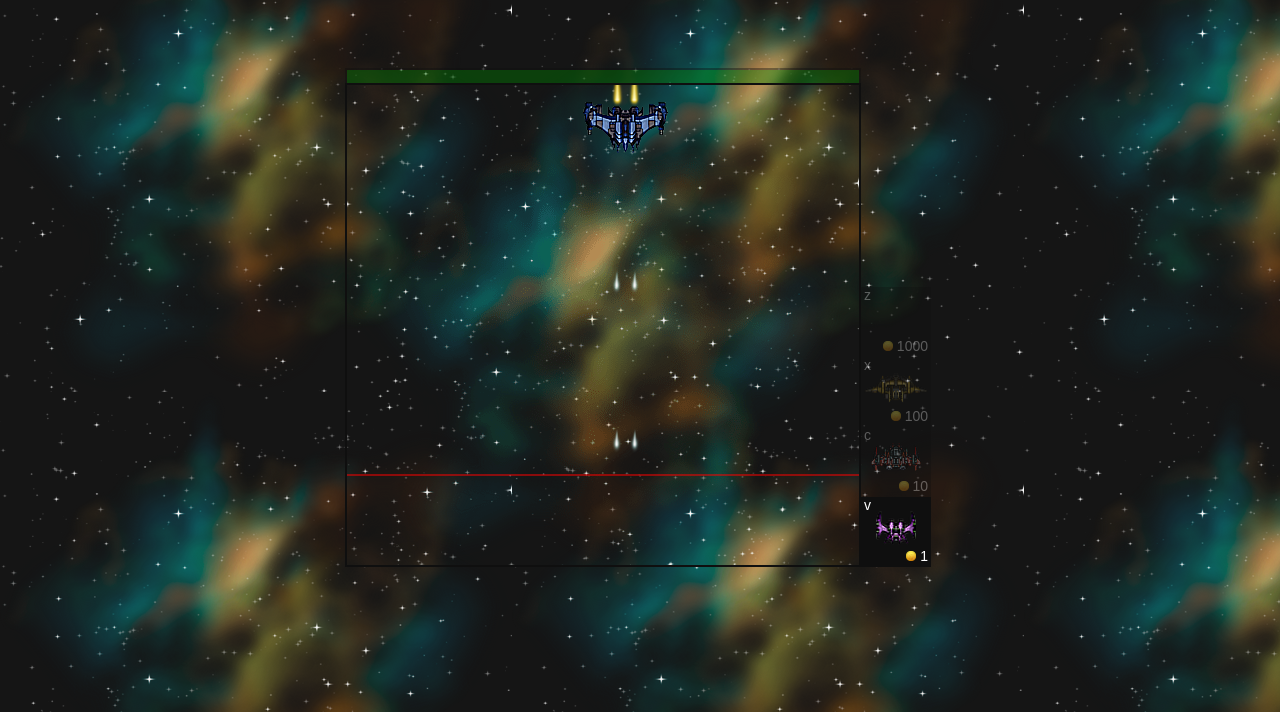
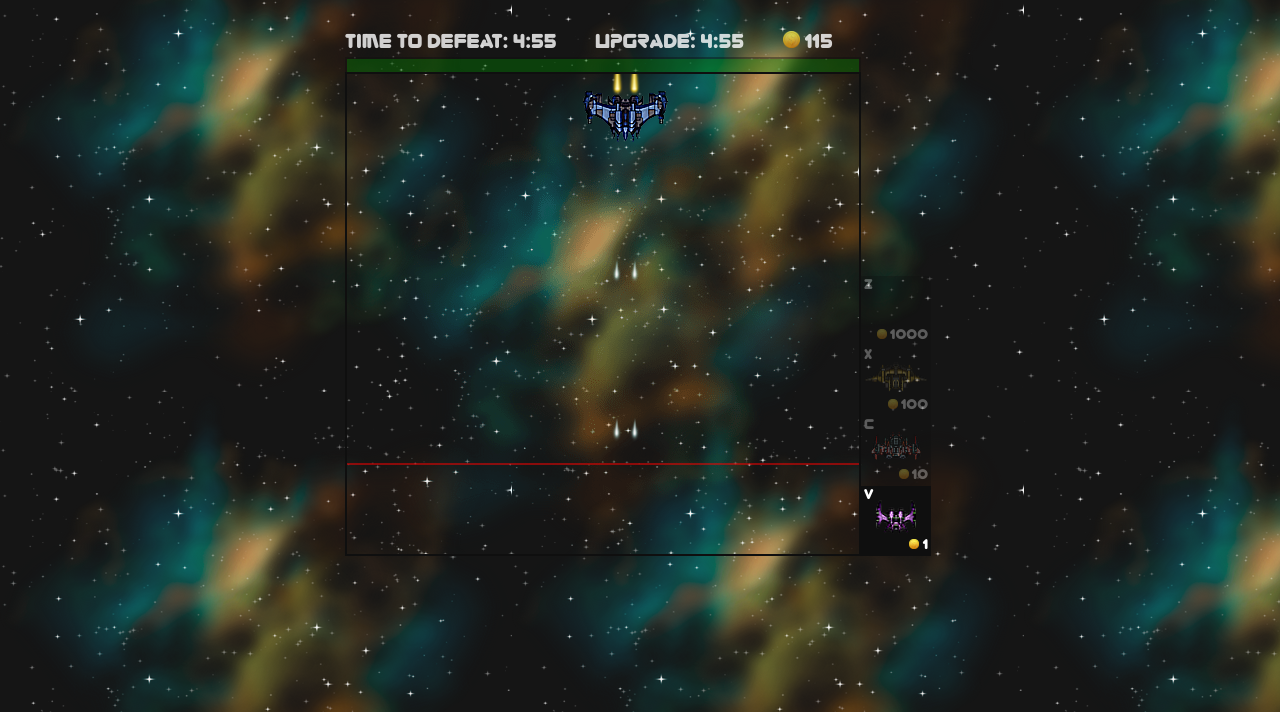
Before and after one commit to marinovich/death-maze, a plain HTML site: page simple-game/index.html in a window 1280 px wide. Shown: the part 88-800 px from the top of the page. Drawn offline with Linux system fonts and the light colour scheme.

Commit message:
master/feature: add gold, time and font

```diff
--- a/simple-game/css/app.css
+++ b/simple-game/css/app.css
@@ -1,11 +1,19 @@
+@font-face {
+    font-family: 'zorqueregular';
+    src: url('../fonts/zorque-webfont.woff2') format('woff2'),
+         url('../fonts/zorque-webfont.woff') format('woff');
+    font-weight: normal;
+    font-style: normal;
+
+}
+
 * {
+    font-family: 'zorqueregular';
     margin: 0;
     padding: 0;
 }
 
 html, body {
-    margin: 0;
-    padding: 0;
     background-color: #151515;
     background-image: url(../img/background.png);
 }
@@ -120,7 +128,6 @@ html, body {
     position: relative;
     left: 3px;
     color: white;
-    font-family: sans-serif;
     font-size: 14px;
 }
 
@@ -130,7 +137,6 @@ html, body {
     bottom: 3px;
     right: 3px;
     color: white;
-    font-family: sans-serif;
     font-size: 14px;
 }
 
@@ -161,3 +167,28 @@ html, body {
     background-position: 50% 25%;
     background-repeat: no-repeat;
 }
+
+#time-block {
+    position: relative;
+    opacity: 0.8;
+}
+
+#time-block div {
+    position: absolute;
+    color: white;
+    font-size: 20px;
+    display: inline-block;
+}
+
+#time-block span {
+    color: white;
+    font-size: 20px;
+}
+
+.gold {
+    left: 438px;
+}
+
+.upgrade {
+    left: 250px;
+}
--- a/simple-game/index.html
+++ b/simple-game/index.html
@@ -24,7 +24,11 @@
 
     <div id="game-field">
     	<div class="wrap">
-    		<div id="time-block"></div>
+    		<div id="time-block">
+                <div class="time">time to defeat: <span id="time-to-defeat"></span></div>
+                <div class="upgrade">upgrade: <span id="time-to-upgrade"></span></div>
+                <div class="gold"><img src="img/coin.png" width="17" height="17">  <span id="gold"></span></div>
+            </div>
     		<canvas id="hp"></canvas>
     		<canvas id="canvas"></canvas>
     		<div id="status-bar"></div>
--- a/simple-game/js/app.js
+++ b/simple-game/js/app.js
@@ -17,14 +17,17 @@ const armyUnit3 = document.getElementById("unit3");
 const armyUnit4 = document.getElementById("unit4");
 const timeBlock = document.getElementById("time-block");
 const statusBar = document.getElementById("status-bar");
+const gold = document.getElementById("gold");
+const upgradeTime = document.getElementById("time-to-upgrade");
+const defeatTime = document.getElementById("time-to-defeat");
 
 const canvas = document.getElementById("canvas");
 const ctx = canvas.getContext("2d");
 
-let hp = document.getElementById("hp");
+const hp = document.getElementById("hp");
 let hpCtx = hp.getContext("2d");
 
-let timeBlockHeight = 50;
+let timeBlockHeight = 28;
 let armyWrapWidth = 70;
 let statusBarHeight = 40;
 
@@ -45,13 +48,6 @@ armyUnit[selectedUnit].style.opacity = '1';
 let totalGold = 100;
 let goldMulti = 1;
 
-document.onkeypress = function(e) {
-	if (String.fromCharCode(e.keyCode || e.charCode) == 'v') { armyUnit[0].onclick(); }
-	if (String.fromCharCode(e.keyCode || e.charCode) == 'c') { armyUnit[1].onclick(); }
-	if (String.fromCharCode(e.keyCode || e.charCode) == 'x') { armyUnit[2].onclick(); }
-	if (String.fromCharCode(e.keyCode || e.charCode) == 'z') { armyUnit[3].onclick(); }
-};
-
 armyUnit.forEach((item,i) => item.onmouseover = () => (i !== selectedUnit) ? item.style.opacity = "0.5" : false);
 
 armyUnit.forEach((item,i) => item.onmouseleave = () => (i !== selectedUnit) ? item.style.opacity = "0.3" : false);
@@ -65,6 +61,13 @@ armyUnit.forEach((item,i,arr) => item.onclick = () =>
 			selectedUnit = index;
 		}
 	}));
+
+document.onkeypress = function(e) {
+    if (String.fromCharCode(e.keyCode || e.charCode) == 'v') { armyUnit[0].onclick(); }
+    if (String.fromCharCode(e.keyCode || e.charCode) == 'c') { armyUnit[1].onclick(); }
+    if (String.fromCharCode(e.keyCode || e.charCode) == 'x') { armyUnit[2].onclick(); }
+    if (String.fromCharCode(e.keyCode || e.charCode) == 'z') { armyUnit[3].onclick(); }
+};
 
 // hp bar
 // Black stroke
@@ -137,6 +140,7 @@ let count = 0;
 let goldCount = 0;
 let fps = 0;
 let a = document.getElementById("score");
+let totalTime = 300; // total time in seconds
 
 // The main game loop
 let lastTime = Date.now();;
@@ -152,9 +156,9 @@ function main() {
     	count = 0;
     	fps = 0;
     }
-    if (goldCount == 30) {
+    if (goldCount == 20) {
     	totalGold += goldMulti;
-    	//a.innerText = totalGold;
+    	gold.innerHTML = totalGold;
     	goldCount = 0;
     }
 
@@ -223,11 +227,19 @@ let scoreEl = document.getElementById('score');
 // Speed in pixels per second
 let playerSpeed = 300;
 let enemySpeed = 150;
+let upgradeTimeArr = [59, 40, 59, 75];
+let upgrades = {
+    'bulletFrequency': 150,
+    'isRockets': true,
+    'rocketFrequency': 800,
+    'playerSpeed': 500
+};
 
 let bulletSpeed = 500;
 let initBulletDamage = 1;
 let bulletFrequency = 300;
 
+let isRockets = false;
 let rocketSpeed = 150;
 let initRocketDamage = 10;
 let rocketFrequency = 1500;
@@ -241,7 +253,11 @@ let moveAI = {};
 // Update game objects
 function update(dt) {
     gameTime += dt;
+    if (gameTime > totalTime)
+        gameOver();
 
+    defeatTime.innerHTML = `${Math.floor((totalTime - gameTime) / 60)}:${Math.floor((totalTime - gameTime) % 60)}`;
+    upgradeTime.innerHTML = `${Math.floor((totalTime - gameTime) / 60)}:${Math.floor((totalTime - gameTime) % 60)}`;
 
     handleInput(dt);
     updateEntities(dt);
@@ -299,7 +315,7 @@ function update(dt) {
         		    exhausts: []
         		});
         	}
-        	if (selectedUnit === 2) {
+        	if (selectedUnit === 2 /*&& totalGold >= 100*/) {
         		let unitWidth = 171;  // search at sprite picture
         		let unitHeight = 61;  // search at sprite picture
         		let posX = event.clientX - (canvas.offsetLeft +
@@ -308,7 +324,7 @@ function update(dt) {
     			let posY = event.clientY - (canvas.offsetTop +
     								canvas.parentElement.offsetTop +
     								canvas.parentElement.parentElement.offsetTop) - unitHeight/2 ;
-        		totalGold -= 10;
+        		totalGold -= 100;
         		enemies.push({
         		    pos: [posX, posY],
         		    sprite: new Sprite('img/12B.png', [0, 0], [unitWidth, unitHeight]),
@@ -335,11 +351,11 @@ function update(dt) {
     moveAI = avoidEnemy(moveAI);
 
     checkCollisions();
+
     if (gameTime >= 60)
         bulletFrequency = 150;
     if (gameTime >= 180)
         rocketFrequency = 500;
-        /*gameOver(); */
 
     //scoreEl.innerHTML = score;
 };
@@ -569,7 +585,7 @@ let checkCollisions = function checkCollisions() {
                 	    sprite: new Sprite('img/sprites.png',
                 	                       [0, 117],
                 	                       [39, 39],
-                	                       16,
+                	                       50,
                 	                       [0, 1, 2, 3, 4, 5, 6, 7, 8, 9, 10, 11, 12],
                 	                       null,
                 	                       true)
@@ -615,7 +631,7 @@ let checkCollisions = function checkCollisions() {
                 	    sprite: new Sprite('img/sprites.png',
                 	                       [0, 117],
                 	                       [39, 39],
-                	                       16,
+                	                       50,
                 	                       [0, 1, 2, 3, 4, 5, 6, 7, 8, 9, 10, 11, 12],
                 	                       null,
                 	                       true)
@@ -655,7 +671,7 @@ let checkCollisions = function checkCollisions() {
                 sprite: new Sprite('img/sprites.png',
                                    [0, 117],
                                    [39, 39],
-                                   16,
+                                   50,
                                    [0, 1, 2, 3, 4, 5, 6, 7, 8, 9, 10, 11, 12],
                                    null,
                                    true)
@@ -759,8 +775,9 @@ function renderExhaust(entity) {
 // Game over
 function gameOver() {
     document.getElementById('game-over').style.display = 'block';
-    if (gameTime < 20) { document.getElementById('game-over_reason').innerText = 'ALIENS WIN!'; }
-    else { document.getElementById('game-over_reason').innerText = 'HUMANITY WINS!'; }
+    document.getElementById('game-over_reason').style.fontFamily = 'zorqueregular';
+    if (gameTime <= 240) { document.getElementById('game-over_reason').innerHTML = 'ALIENS WIN!'; }
+    else { document.getElementById('game-over_reason').innerHTML = 'HUMANITY WINS!'; }
     document.getElementById('game-over-overlay').style.display = 'block';
     isGameOver = true;
 }
```
Also changed, not shown: simple-game/fonts/zorque-webfont.woff (added), simple-game/fonts/zorque-webfont.woff2 (added).
